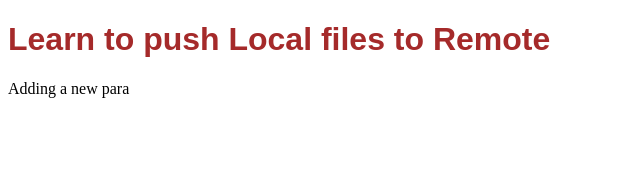
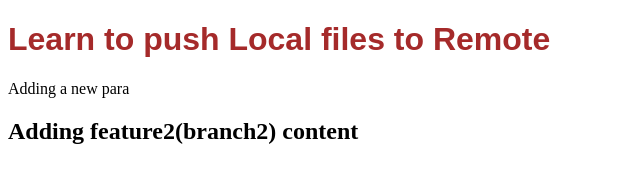
Before and after one commit to saurabhsinghlunthi12/LocalRepotoRemote, a plain HTML site: page index.html in a window 1280 px wide. Shown: the whole page, without its empty margins (0-640 px from the left). Drawn offline with Linux system fonts and the light colour scheme.

Commit message:
Adding Branch2(feature2)

```diff
--- a/index.html
+++ b/index.html
@@ -7,6 +7,7 @@
 </head>
 <h1 style="color: brown; font-family: Arial, Helvetica, sans-serif;">Learn to push Local files to Remote</h1>
 <p>Adding a new para</p>
+<h2>Adding feature2(branch2) content</h2>
 <body>
 
 </body>
```
